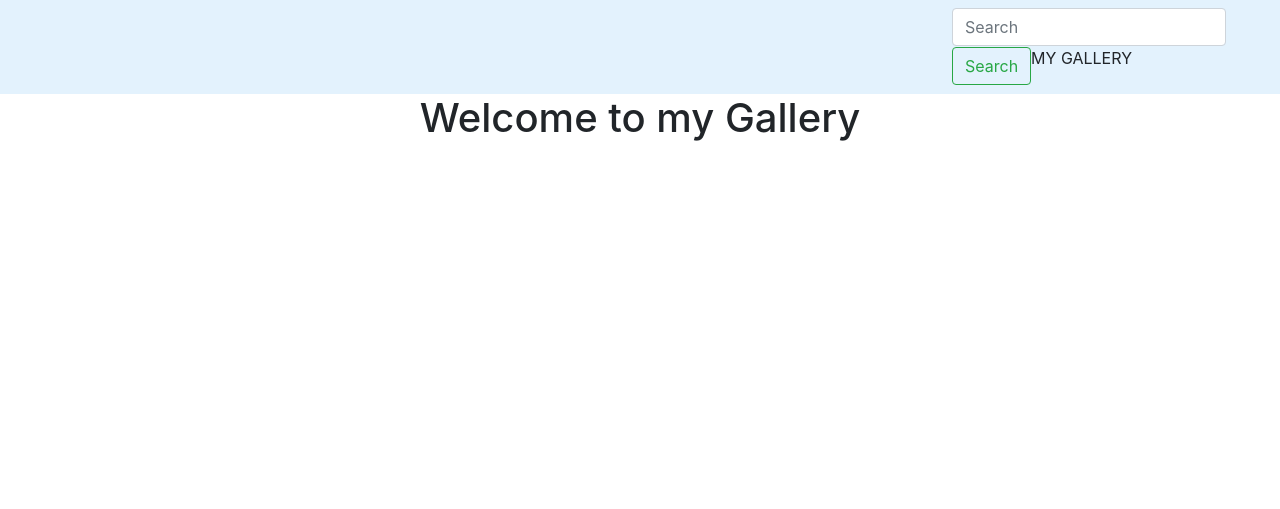
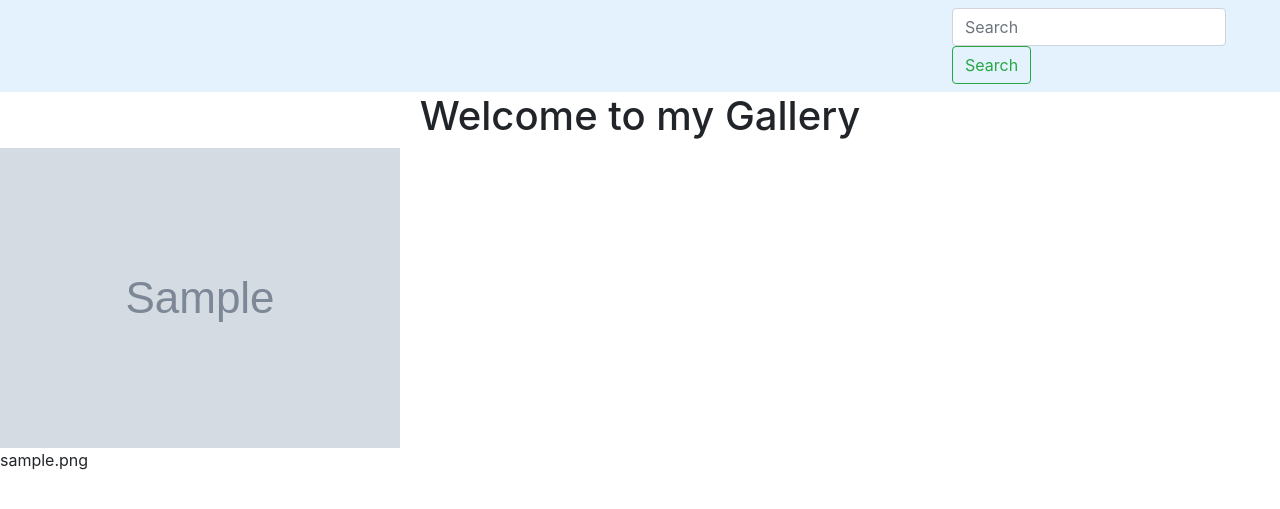
Before and after one commit to karushi/Personal-Gallery, a Django app: page / in a window 1280 px wide. Shown: the top 509 px of the page. Run offline with Django 3.2, Linux system fonts and the light colour scheme; tables that the repository leaves empty hold one stand-in row (values such as "Sample post"); grey boxes marked "Sample" are stand-in pictures; some libraries are stand-ins or nearby versions.

Commit message:
added changes

```diff
--- a/gallery/photos/templates/navbar.html
+++ b/gallery/photos/templates/navbar.html
@@ -2,7 +2,7 @@
       <form class="form-inline my-2 my-lg-0">
         <input class="form-control mr-sm-2" type="text" placeholder="Search">
         <button class="btn btn-outline-success my-2 my-sm-0" type="submit">Search</button>
-        <p>MY GALLERY</p>
+        <!-- <p>MY GALLERY</p> -->
       </form>
     </div>
   </nav>
--- a/gallery/photos/templates/welcome.html
+++ b/gallery/photos/templates/welcome.html
@@ -2,4 +2,10 @@
 {%block content%}
 {{block.super}}
 <h1>Welcome to my Gallery</h1>
+
+
+{%for photo in photos %}
+    <img src="{{photo.image.url}}" alt="" srcset="">
+    <p>{{photo.image_name}}</p>
+{% endfor %}
 {%endblock%}
```
